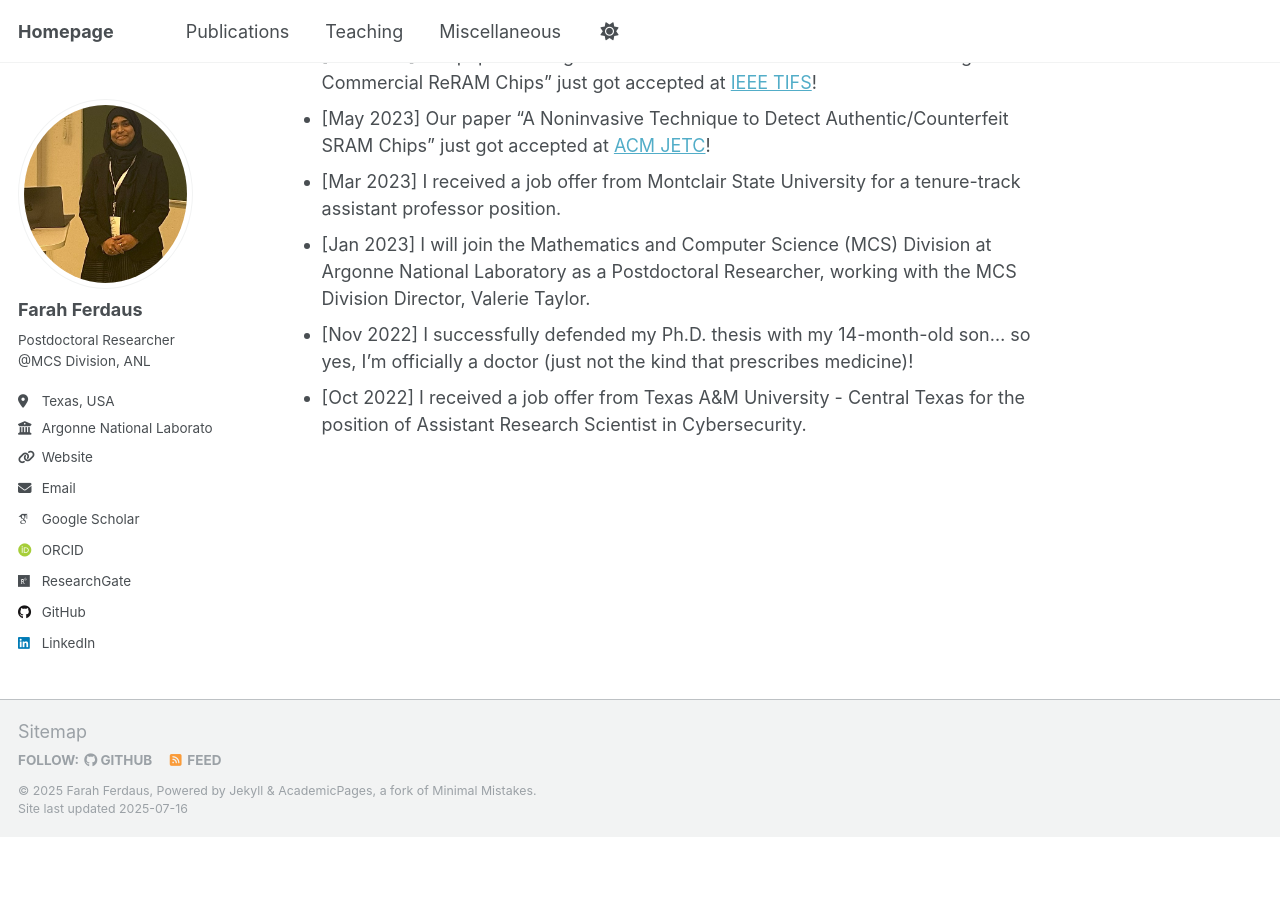
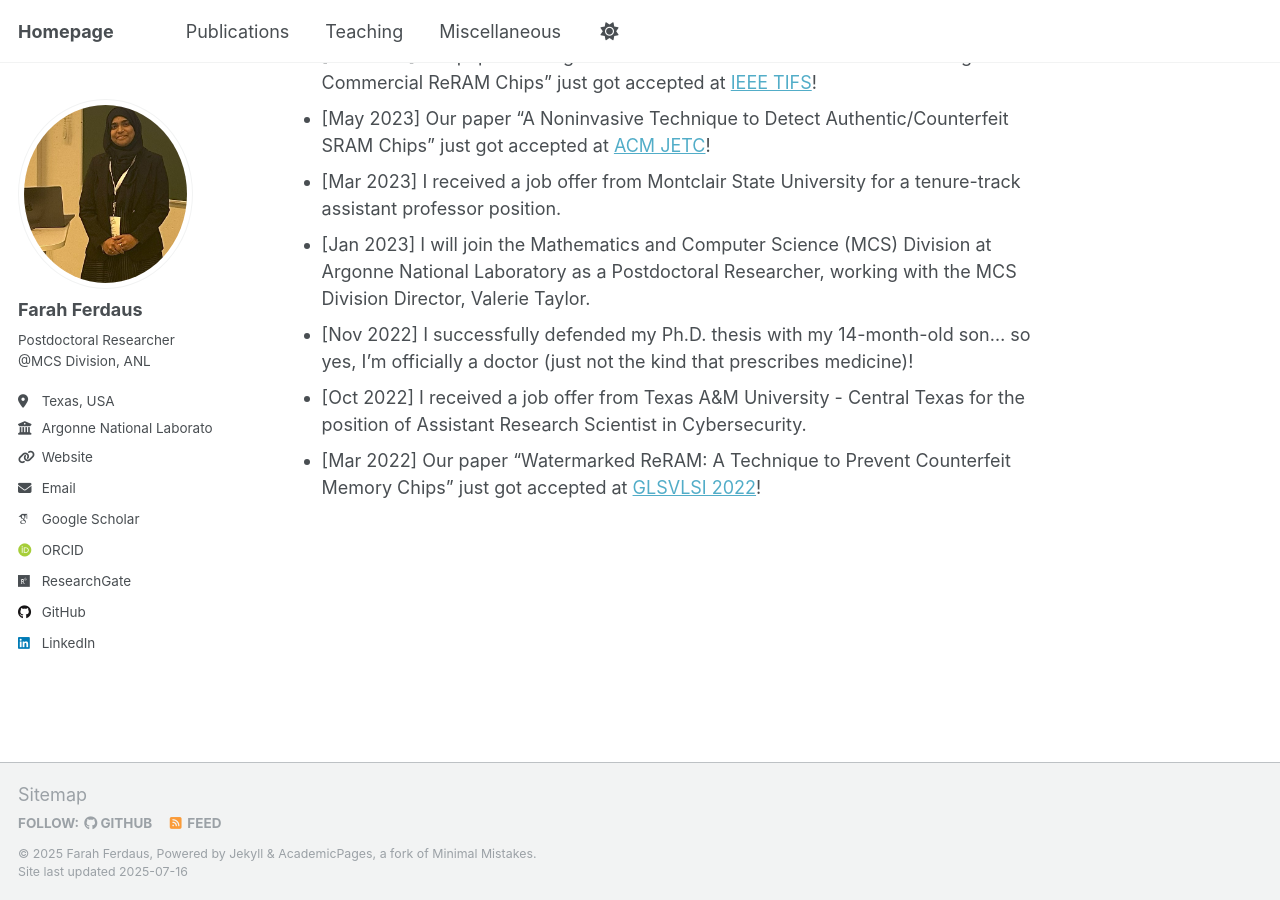
Before and after one commit to fferdaus/fferdaus.github.io, a Jekyll site: the page built from _pages/about.md, in a window 1280 px wide and 900 px high, scrolled down 2109 px. Built offline with Jekyll 4.4.1, drawn with Linux system fonts in a browser that asks for light colours; some web fonts are replaced; before the commit the page ends 2946 px from its top, so only the background shows below that.

Commit message:
Update about.md

```diff
--- a/_pages/about.md
+++ b/_pages/about.md
@@ -71,3 +71,4 @@ She has published numerous scientific articles, including journal articles, conf
 - [Jan 2023] I will join the Mathematics and Computer Science (MCS) Division at Argonne National Laboratory as a Postdoctoral Researcher, working with the MCS Division Director, Valerie Taylor.
 - [Nov 2022] I successfully defended my Ph.D. thesis with my 14-month-old son... so yes, I’m officially a doctor (just not the kind that prescribes medicine)!
 - [Oct 2022] I received a job offer from Texas A&M University - Central Texas for the position of Assistant Research Scientist in Cybersecurity.
+- [Mar 2022] Our paper "Watermarked ReRAM: A Technique to Prevent Counterfeit Memory Chips" just got accepted at [GLSVLSI 2022](https://glsvlsi.org/archive/glsvlsi22/index.html)!
```
